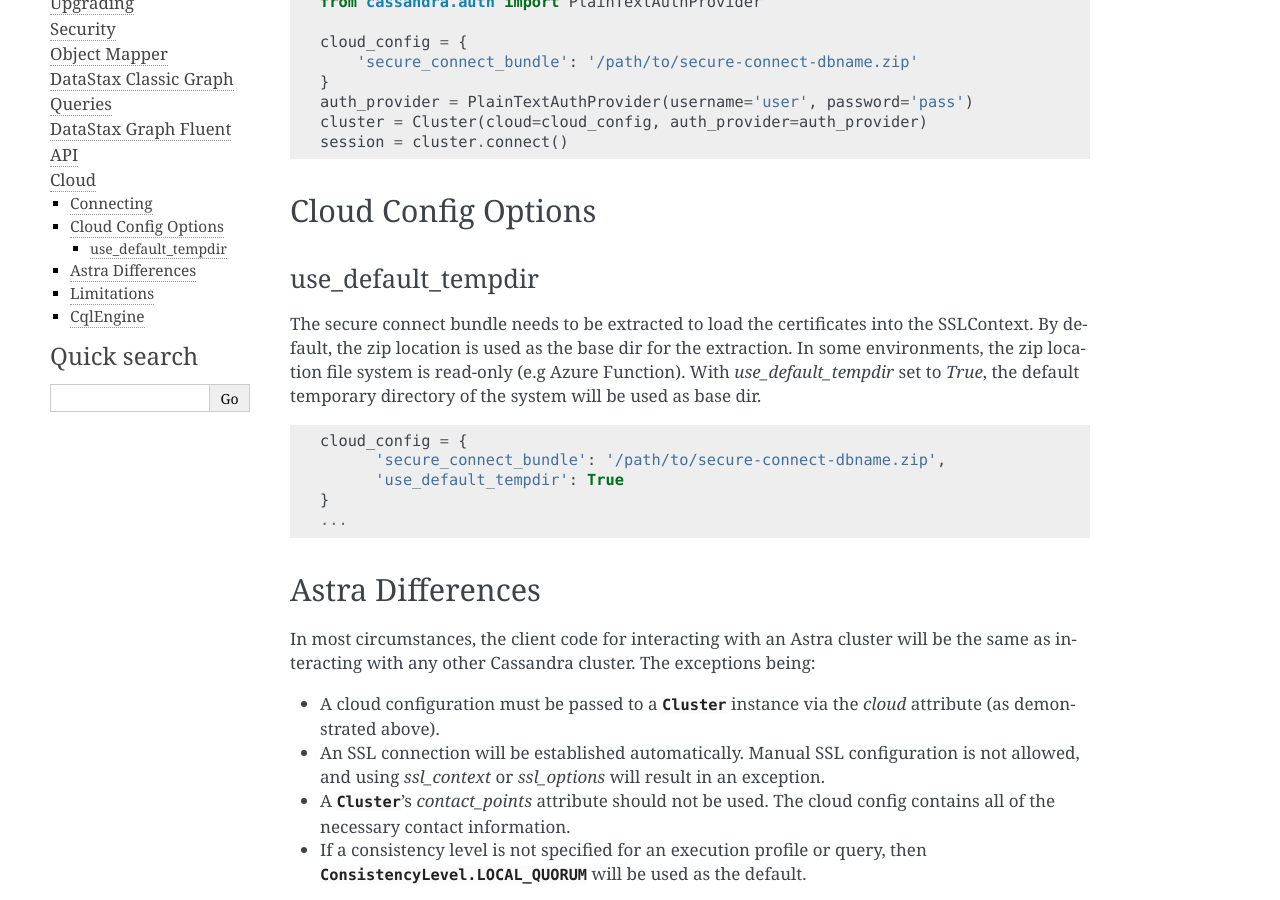
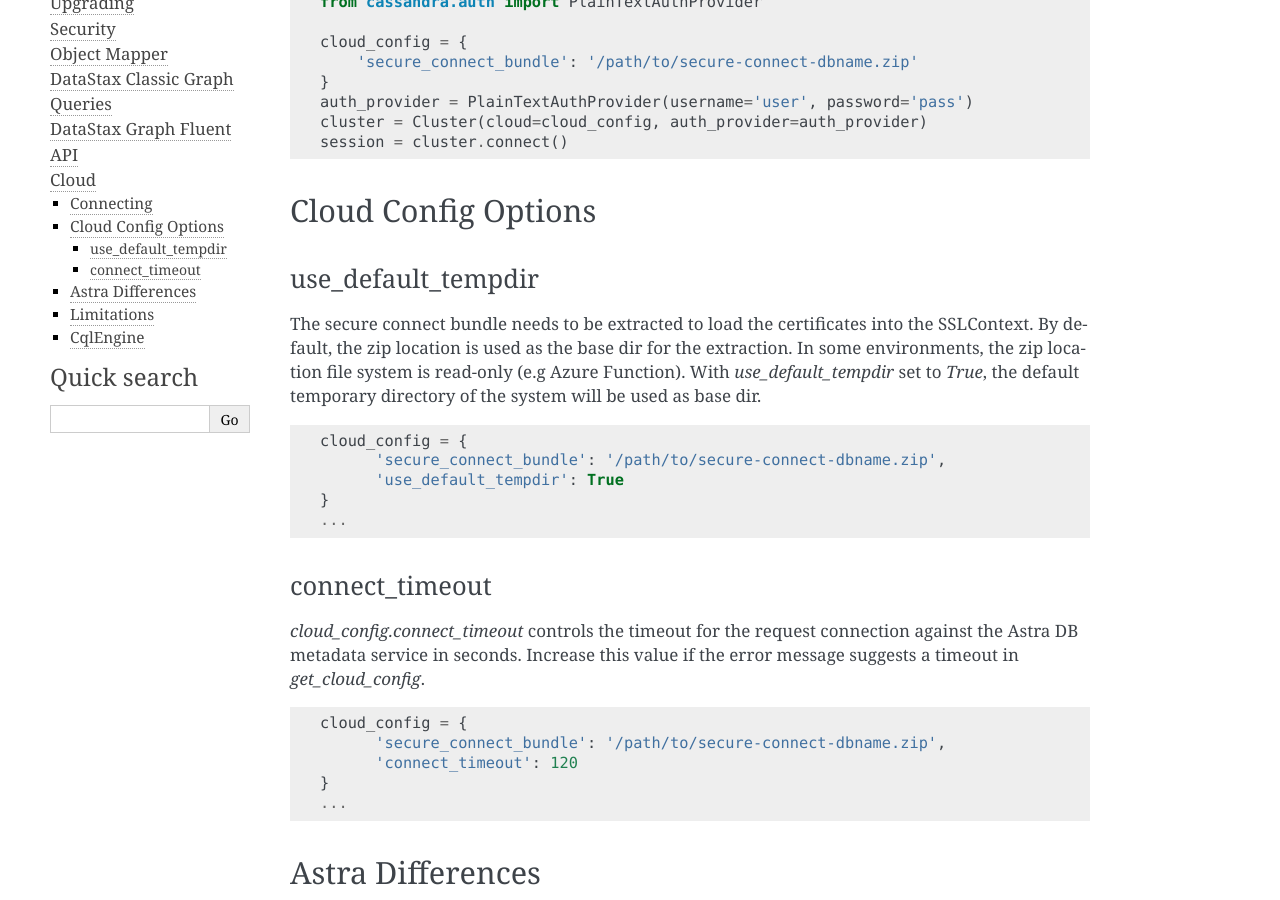
Before and after one commit to datastax/python-driver, a Sphinx documentation site: the page built from docs/cloud.rst, in a window 1280 px wide and 900 px high, scrolled down 314 px. Built offline with Sphinx 7.4.7, drawn with Linux system fonts in a browser that asks for light colours; pages that are not in the unit, such as notebooks, are missing from menus.

Commit message:
cloud config connect_timeout (#1224)
Co-authored-by: Madhavan <msmygit@users.noreply.github.com>

```diff
--- a/docs/cloud.rst
+++ b/docs/cloud.rst
@@ -37,6 +37,20 @@
         'use_default_tempdir': True
   }
   ...
+
+connect_timeout
++++++++++++++++++++
+`cloud_config.connect_timeout` controls the timeout for the request connection against the Astra DB metadata service in seconds. Increase this value if the error message suggests a timeout in `get_cloud_config`.
+
+
+.. code:: python
+
+  cloud_config = {
+        'secure_connect_bundle': '/path/to/secure-connect-dbname.zip',
+        'connect_timeout': 120
+  }
+  ...
+
 
 Astra Differences
 ==================
```
